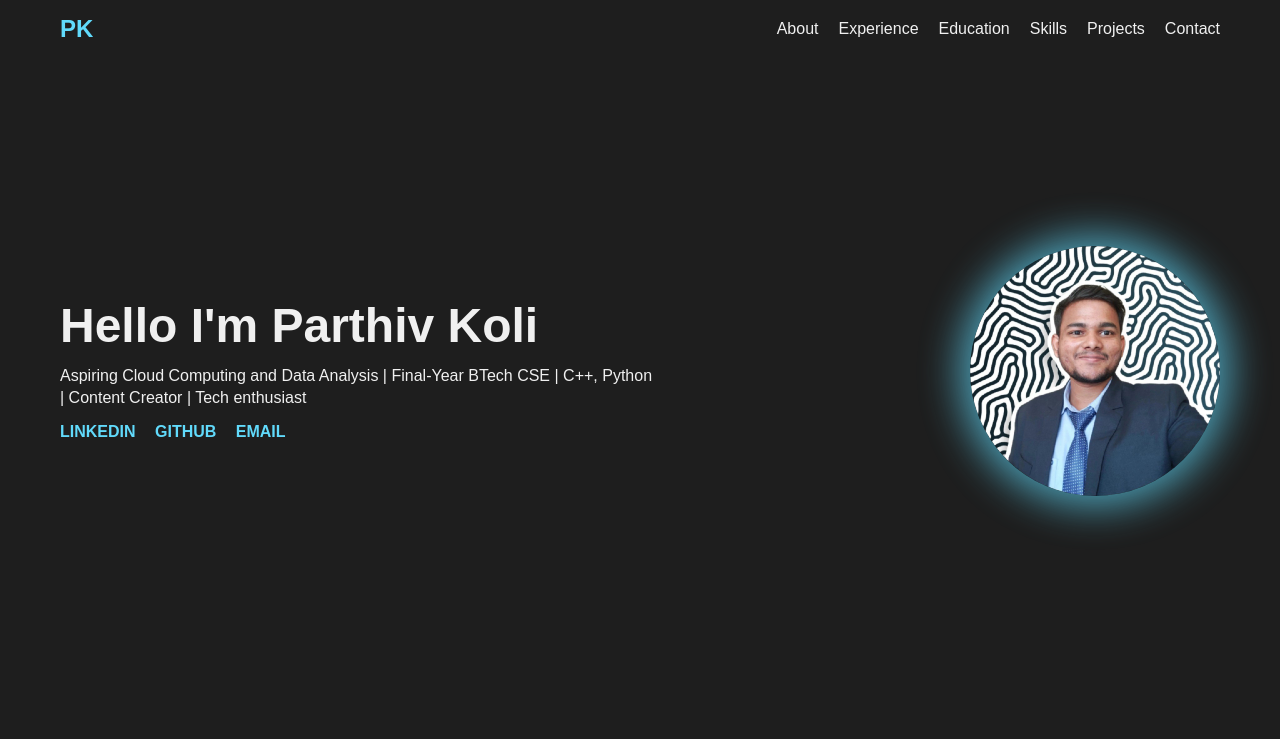
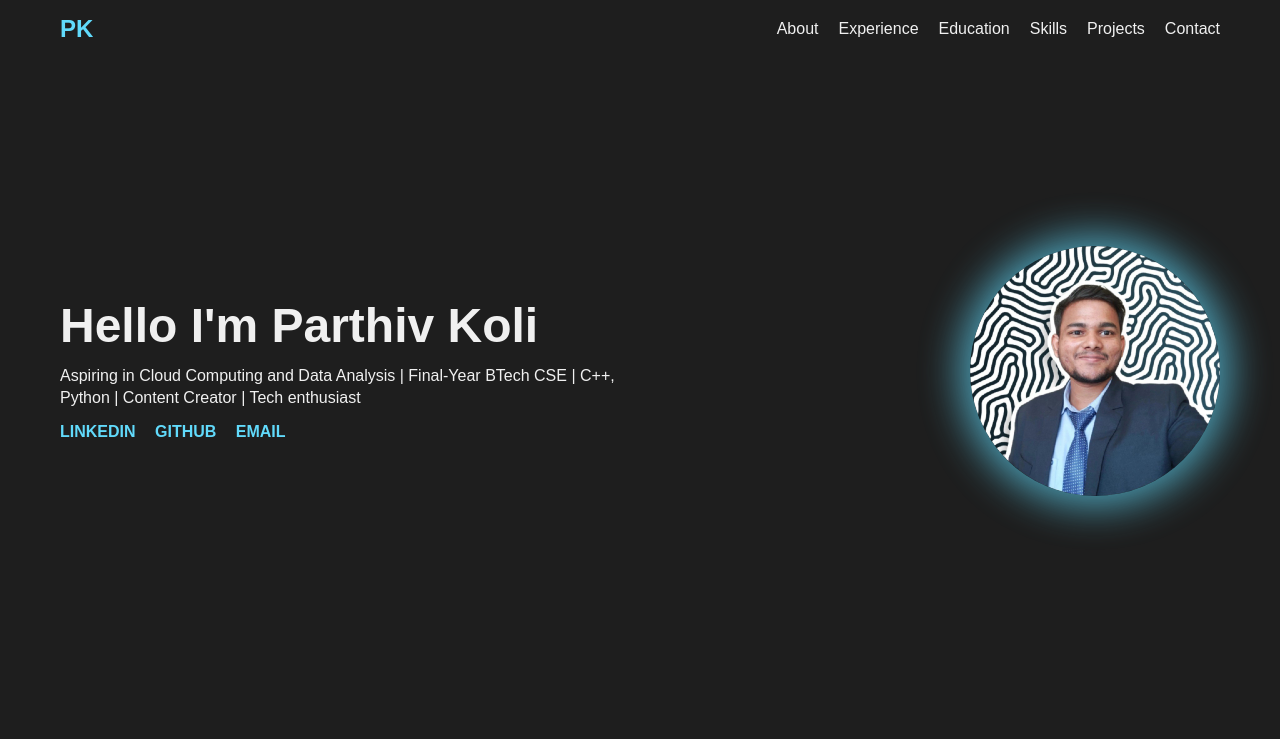
Before and after one commit to Parthivkoli/Parthiv-Portfolio, a plain HTML site: page index.html in a window 1280 px wide. Shown: the top 739 px of the page. Drawn offline with nearby package versions, Linux system fonts and the light colour scheme.

Commit message:
Update index.html

```diff
--- a/index.html
+++ b/index.html
@@ -46,7 +46,7 @@
             <div class="container">
                 <div class="hero-content">
                     <h1>Hello I'm Parthiv Koli</h1>
-                    <p class="about-text">Aspiring Cloud Computing and Data Analysis | Final-Year BTech CSE | C++, Python | Content Creator | Tech enthusiast</p>
+                    <p class="about-text">Aspiring in Cloud Computing and Data Analysis | Final-Year BTech CSE | C++, Python | Content Creator | Tech enthusiast</p>
                     <div class="social-links">
                         <a href="https://www.linkedin.com/in/parthivkoli/" target="_blank">LINKEDIN</a>
                         <a href="https://github.com/Parthivkoli" target="_blank">GITHUB</a>
```
